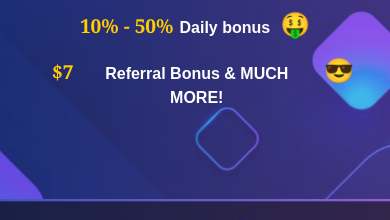
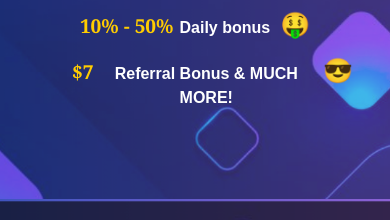
Before and after one commit to abdulbiztech/megawinnersclub, a plain HTML site: page index.html in a window 390 px wide. Shown: the part 840-1060 px from the top of the page. Drawn offline with nearby package versions, Linux system fonts and the light colour scheme; a web font is replaced by a local one.

```diff
--- a/style.css
+++ b/style.css
@@ -956,14 +956,14 @@
   .bonus-list li {
     font-size: 1em;
     font-weight: 600;
-    margin: 10px 4px;
+    margin: 10px 5px;
     display: flex;
     justify-content: center;
     align-items: baseline;
     color: #fff;
   }
   .bonus-list .seven-doller {
-    margin-left: 16px;
+    margin-left: 35px;
   }
   .bonus-list li strong {
     font-size: 1.2em;
```
